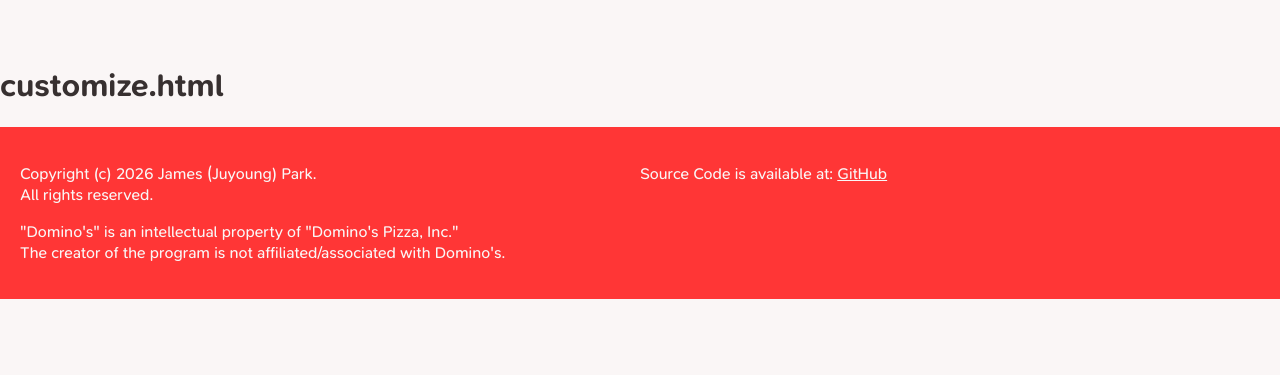
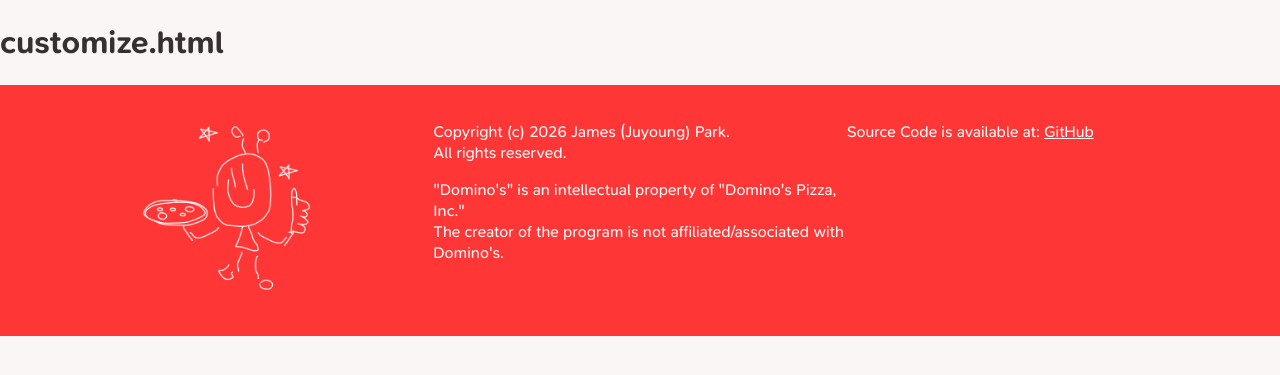
Before and after one commit to sleepywndud/pizza, a Flask app: page /customize in a window 1280 px wide; the page is wider, and only the part inside the window is pictured. Shown: the part 71-446 px from the top of that part. Run offline with Flask 3, Linux system fonts and the light colour scheme.

Commit message:
chore(backup): backup 05.06.2026 state
Co-Authored-By: 주영 <22222w@duck.com>

```diff
--- a/templates/customize.html
+++ b/templates/customize.html
@@ -6,6 +6,7 @@
 		<link rel="stylesheet" href="{{ url_for('static', filename='css/main.css') }}">
 	</head>
 	<body>
+		<!-- header (navbar) start -->
 		<header>
 			<nav class="navbar">
 				<a href="{{ url_for('main') }}">PIZZAS</a>
@@ -14,12 +15,20 @@
 				<a href="{{ url_for('customize') }}">CUSTOMIZE PIZZA</a>
 			</nav>
 		</header>
-		<div class="divider"></div>
+		<!-- header (navbar) end -->
 		<main>
 			<h1>customize.html</h1>
 		</main>
+		<!-- footer start -->
 		<footer>
-			<div class="grid_2-1">
+			<div class="grid_3-1">
+				<div style="text-align: center">
+					<img
+						src="{{ url_for('static', filename='images/logo.png') }}"
+						alt="logo"
+						width="50%"
+					>
+				</div>
 				<div>
 					<p>Copyright (c) 2026 James (Juyoung) Park.<br>All rights reserved.</p>
 
@@ -36,5 +45,6 @@
 				</div>
 			</div>
 		</footer>
+		<!-- footer end -->
 	</body>
 </html>
--- a/templates/index.html
+++ b/templates/index.html
@@ -112,6 +112,11 @@
 						"Domino's" is an intellectual property of "Domino's Pizza, Inc."<br>The
 						creator of the program is not affiliated/associated with Domino's.
 					</p>
+					<p>
+						Image on the left is kindly drawn by
+						<a href="https://github.com/ihategazami" target="_blank">Lucas Kang</a>!
+					</p>
+					<p>* Images of pizzas, snacks, and drinks are generated by AI.</p>
 				</div>
 				<div>
 					<p>
```
Also changed, not shown: templates/snacks.html (+8 -1 lines).
